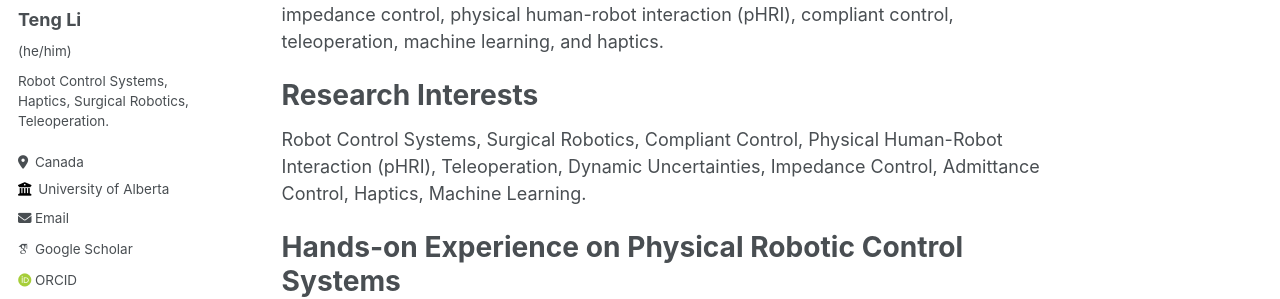
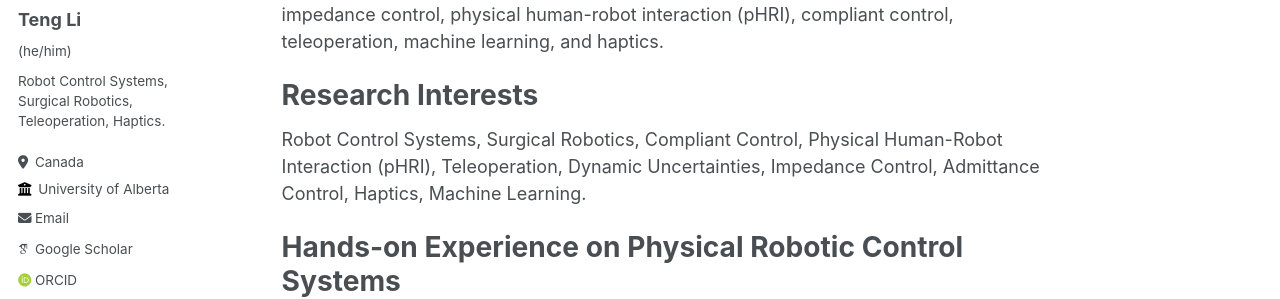
Before and after one commit to teng4/teng4.github.io, a Jekyll site: the page built from _pages/about.md, in a window 1280 px wide. Shown: the part 262-561 px from the top of the page. Built offline with Jekyll 4.4.1, drawn with Linux system fonts in a browser that asks for light colours; some web fonts are replaced.

Commit message:
Update _config.yml

```diff
--- a/_config.yml
+++ b/_config.yml
@@ -24,7 +24,7 @@
   avatar           : "profile.png" #"flower_tulips01.jpg"  #"profile.png"
   name             : "Teng Li"  #"Your Sidebar Name"
   pronouns         : "(he/him)" # example: "she/her"
-  bio              : "Robot Control Systems, Haptics, Surgical Robotics, Teleoperation." # "Short biography for the left-hand sidebar"
+  bio              : "Robot Control Systems, Surgical Robotics, Teleoperation, Haptics." # "Short biography for the left-hand sidebar"
   email            : "teng4@ualberta.ca"  #"none@example.org"
   employer         : "University of Alberta" #"Red Brick University"
   location         : "Canada" #"Earth"
@@ -70,7 +70,7 @@
   weibo            : # Username
   wikipedia        : # Username
   xing             : # Username
-  youtube          : "https://studio.youtube.com/channel/UCYEMLN1bAorv6L0iU1PeEaA" # Username
+  youtube          : "https://youtube.com/playlist?list=PL4PaCxqrHIZsO9rXuN_Okg2vWU2yQLN7D&si=ART_w7t8pxi-dH8h" # Username
   zhihu            : # URL
 
 
```
